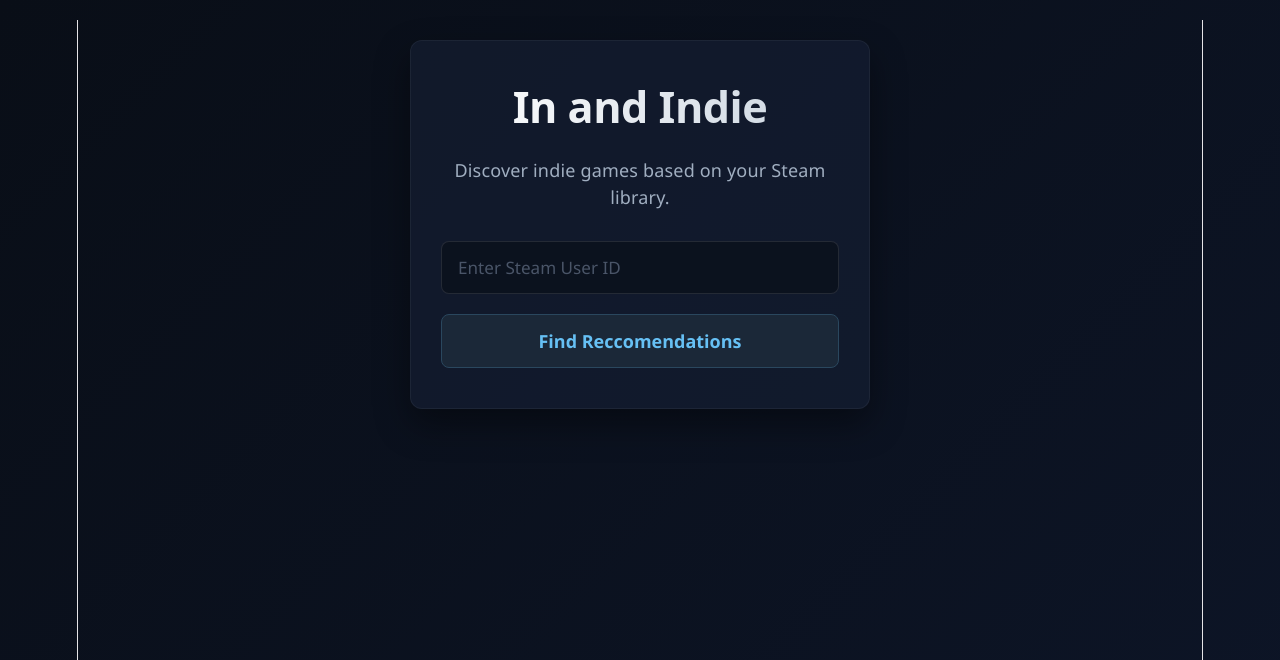
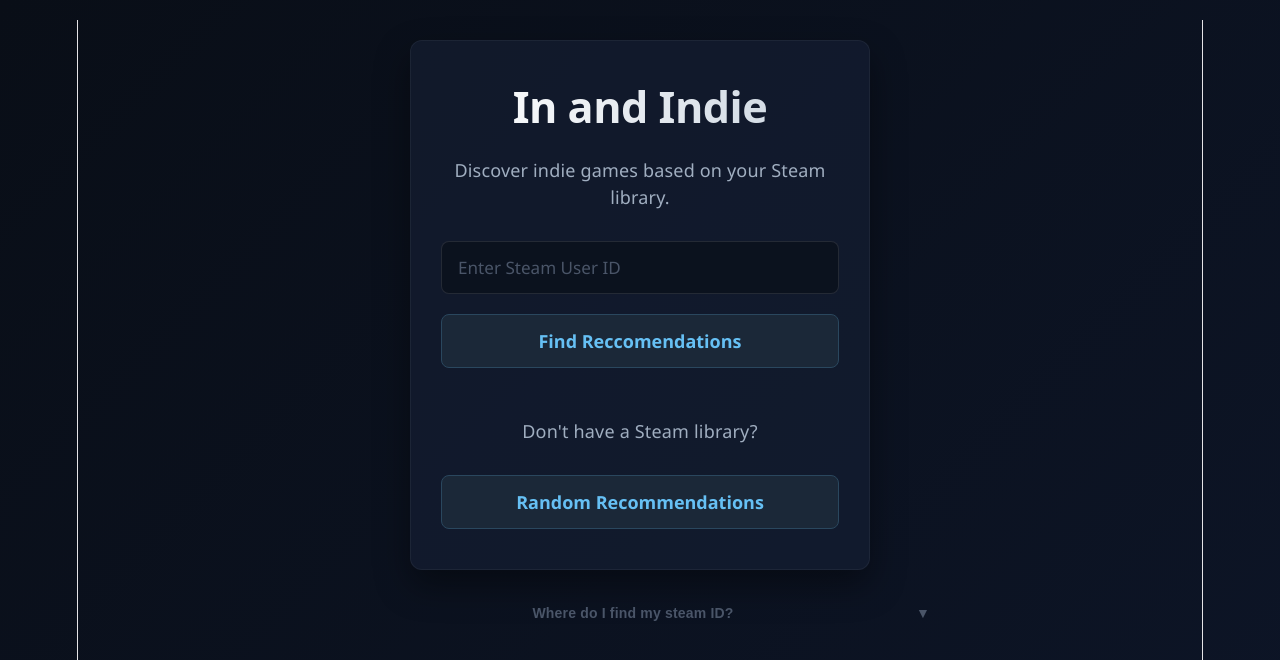
Before and after one commit to caseyjoi/in-and-indie, a React (Vite) app in the folder react-with-flask/: page / in a window 1280 px wide. Shown: the top 660 px of the page. Built offline with nearby package versions, Linux system fonts and the light colour scheme.

Commit message:
frontend is functional

```diff
--- a/react-with-flask/src/App.jsx
+++ b/react-with-flask/src/App.jsx
@@ -2,8 +2,10 @@
 import { BrowserRouter, Routes, Route } from 'react-router-dom';
 import Results from './results'
 import Home from './home'
+import Random from './random'
 import './css/results.css'
 import './css/home.css'
+
 
 function App() {
 
@@ -14,6 +16,7 @@
         <Routes>
           <Route path="/" element={<Home/>} />
           <Route path="/results/:userSteamId" element={<Results/>} />
+          <Route path="/random" element={<Random/>} />
         </Routes>
 
       </BrowserRouter>
--- a/react-with-flask/src/css/home.css
+++ b/react-with-flask/src/css/home.css
@@ -123,3 +123,51 @@
     width: 100%;
     height: 100%;
 }
+
+/*dropdown */
+/* Container for the whole FAQ section */
+.faq-container {
+  max-width: 600px;
+  margin: 0 auto;
+  font-family: sans-serif;
+}
+
+/* Individual question box */
+details {
+  margin-bottom: 10px;
+  border-radius: 8px;
+  overflow: hidden;
+}
+
+/* The question (the clickable button) */
+summary {
+  padding: 10px;
+  font-size: 14px;
+  font-weight: bold;
+  color: #4a5568;
+  cursor: pointer;
+  list-style: none; /* Removes the default browser arrow */
+  transition: background 0.3s;
+}
+
+
+/* Custom dropdown arrow */
+summary::after {
+  content: '▼'; /* Down arrow */
+  float: right;
+  font-size: 14px;
+}
+
+/* Rotates the arrow when the dropdown is open */
+details[open] summary::after {
+  transform: rotate(180deg);
+}
+
+/* The answer text */
+.faq-content {
+  text-align: left;
+  padding: 10px;
+  font-size: 15px;
+  color: #4a5568;
+  line-height: 1.5;
+}
--- a/react-with-flask/src/css/results.css
+++ b/react-with-flask/src/css/results.css
@@ -121,6 +121,9 @@
     padding: 24px;
     gap: 24px;
     transition: transform 0.2s ease, border-color 0.2s ease, box-shadow 0.2s ease;
+    display: flex;
+    align-items: center;       /* Centers the image vertically */
+    justify-content: center;   /* Optional: Centers the image horizontally */
 }
 
 /* hover aniamtion */
@@ -137,6 +140,7 @@
     border-radius: 8px;
     overflow: hidden;
     flex-shrink: 0;
+
     background-color: #1a202c;
 }
 
@@ -167,6 +171,7 @@
     margin-bottom: 8px;
 }
 
+
 .tag {
     background: rgba(66, 153, 225, 0.15);
     color: #63b3ed;
@@ -175,6 +180,24 @@
     border-radius: 6px;
     font-weight: 500;
     text-transform: capitalize;
+}
+
+.rec-summary {
+    display: flex;
+    flex-wrap: wrap;
+    gap: 8px;
+    margin-bottom: 8px;
+}
+
+
+.summary {
+    background: rgba(255, 255, 255, 0.05);
+    color: #e2e8f0;
+    font-size: 0.75rem;
+    padding: 4px 10px;
+    border-radius: 6px;
+    font-weight: 500;
+    line-height: 1.2
 }
 
 /* ratings */
--- a/react-with-flask/src/home.jsx
+++ b/react-with-flask/src/home.jsx
@@ -1,25 +1,44 @@
 import { useState, useEffect } from 'react'
-import {Link} from 'react-router-dom'
+import { Link } from 'react-router-dom'
 import './css/home.css'
 
 
 
-function Home(){
-    const[userSteamId, setUserSteamId] = useState("")
+function Home() {
+    const [userSteamId, setUserSteamId] = useState("")
     return (
+        <div>
         <div className="container">
 
-        <div className="card">
-            <h1> In and Indie </h1>
+            <div className="card">
+                <h1> In and Indie </h1>
 
-            <p> Discover indie games based on your Steam library. </p>
+                <p> Discover indie games based on your Steam library. </p>
 
-            <input type="text" placeholder="Enter Steam User ID" value={userSteamId} onChange={(change) => setUserSteamId(change.target.value)}/>
+                <input type="text" placeholder="Enter Steam User ID" value={userSteamId} onChange={(change) => setUserSteamId(change.target.value)} />
 
-            <button className="a" onClick> <Link to={`/results/${userSteamId}`}> Find Reccomendations </Link></button>
+                <button className="a" onClick> <Link to={`/results/${userSteamId}`}> Find Reccomendations </Link></button>
+                  <p> </p>
+                  <p> Don't have a Steam library?</p>
+                <button className="a" onClick> <Link to={`/random`}> Random Recommendations </Link></button>
+
+            </div>
+
+
         </div>
 
+        <div className="faq-container">
+      <details>
+
+        <summary>Where do I find my steam ID?</summary>
+        <div className="faq-content">
+          <p>Open the Steam app and click your username on the top right. Select Account Details. Your Steam ID sits underneath your displayed username in gray. Alternatively, you can find your Steam ID in your profile URL. When on your profile page, your Steam ID is the 17-digit number at the end of the URL.
+</p>
+        </div>
+      </details>
     </div>
+</div>
+
     )
 }
 export default Home
--- /dev/null
+++ b/react-with-flask/src/random.jsx
@@ -0,0 +1,162 @@
+import { useState, useEffect } from 'react'
+import './css/results.css'
+import { useParams, useNavigate, Link } from 'react-router-dom';
+
+
+function watchURLToEmbedURL(url) {
+  if (!url) {
+    return "";
+  }
+
+  if (url.includes("watch?v=")) {
+    let videoID = url.split("watch?v=");
+    videoID = videoID[1];
+    return `https://www.youtube.com/embed/${videoID}`;
+  }
+  return url;
+};
+
+function Random() {
+  const [recommendations, setRecommendations] = useState({})
+  const [error, setError] = useState(null)
+  const [isLoading, setIsLoading] = useState(true);
+  const navigator = useNavigate();
+
+
+
+  useEffect(() => {
+
+    const fetchData = async () => {
+      try {
+        setIsLoading(true);
+        setError(null);
+
+        const response = await fetch(`/api/random`);
+
+        if (!response.ok) {
+          throw new Error('API fetch failed.');
+        }
+
+        const result = await response.json();
+        setRecommendations(result.random_games);
+      } catch (err) {
+        setError(err.message);
+      } finally {
+        setIsLoading(false);
+      }
+    };
+
+    fetchData();
+
+  }, []);
+
+
+
+  //loads loading page
+  if (isLoading) {
+
+    return (
+      <>
+
+        <div className="container">
+
+          <div className="card">
+            <div className="top-games"> Loading data, please wait...</div>
+          </div>
+
+        </div>
+      </>
+
+    )
+  }
+  //loads error page
+  if (error) {
+    return (
+      <>
+
+        <div className="container">
+
+          <div className="card">
+            <div className="top-games">Error: {error}</div>
+            <div className="top-game-details">Sorry, we had trouble loading your recommendations Please try again later.</div>
+
+            <button className="a" onClick> <Link to={'/'}>Return to Home Page</Link></button>
+          </div>
+
+        </div>
+      </>
+    )
+  }
+
+
+  //loads recommendation page
+  return (
+    <>
+      {/*<pre>{JSON.stringify(top5Games, null, 2)}</pre>*/}
+      <div className="dashboard-wrapper">
+        <header>
+          <h1> Welcome!</h1>
+        </header>
+        <main>
+          <section>
+
+            <h2> We pulled 3 random games for you. </h2>
+
+            {Array.isArray(recommendations) && recommendations.map((rec) => (
+              <div key={rec.name} className="rec-card">
+                <div className="rec-trailer-or-img">
+                  {rec.trailer_url ? (
+                    <iframe
+                      width="250"
+                      height="146"
+                      src={watchURLToEmbedURL(rec.trailer_url)}
+                      title="YouTube video player"
+                      frameBorder="0"
+                      allow="accelerometer; autoplay; clipboard-write; encrypted-media; gyroscope; picture-in-picture; web-share"
+                      referrerPolicy="strict-origin-when-cross-origin"
+                      allowFullScreen>
+                    </iframe>)
+                    : (rec.cover_url && <img src={rec.cover_url} alt="game content" />)}
+                </div>
+
+                <div className="rec-card-details">
+                  <div className="rec-card-header">
+                    <h3 className="game-title"> {rec.name} </h3>
+                  </div>
+
+                  <div className="rec-tags">
+                    <span className="tag"> genre: {rec.genres} </span>
+                  </div>
+
+                  <div className="rec-summary">
+                    <span className="summary"> {rec.summary} </span>
+                  </div>
+
+                  <div className="rec-rating">
+                    <span className="rating">IGDB Rating: {rec.rating} </span>
+                  </div>
+
+                  <div className="community-buttons">
+                    {rec.steam_link && <a href={rec.steam_link} className="btn"> View on Steam </a>}
+
+                    {Array.isArray(rec.community_links) && rec.community_links.map((community) => (
+                      community.url && <a key={community.url} href={community.url} className="btn"> {community.platform} </a>
+                    ))}
+                  </div>
+
+
+                </div>
+              </div>
+            ))}
+          </section>
+          <div className="card">
+            <button className="a" onClick> <Link to={'/'}>Return to Home Page</Link></button>
+          </div>
+        </main>
+      </div>
+    </>
+  )
+
+}
+
+export default Random;
--- a/react-with-flask/src/results.jsx
+++ b/react-with-flask/src/results.jsx
@@ -179,10 +179,9 @@
     const navigator = useNavigate();
 
 
+
     useEffect(() => {
-        //Commented out actual API call
-        //current hardcoding a specific steam USER -> implement fetch(`/api/events/${day}`) format
-        //define async fetch function
+
         const fetchData = async () => {
             try {
                 setIsLoading(true);
@@ -222,6 +221,8 @@
         setError("There was an error with the userid.")
     }
     */
+
+    //loads loading page
     if (isLoading) {
 
         return (
@@ -238,7 +239,7 @@
 
         )
     }
-
+    //loads error page
     if (error) {
         return (
             <>
@@ -257,6 +258,8 @@
         )
     }
 
+
+    //loads recommendation page
     return (
         <>
             {/*<pre>{JSON.stringify(top5Games, null, 2)}</pre>*/}
@@ -317,6 +320,10 @@
                                     <span className="tag"> genre: {rec.genres} </span>
                                 </div>
 
+                                 <div className="rec-summary">
+                                    <span className="summary"> {rec.summary} </span>
+                                </div>
+
                                 <div className="rec-rating">
                                     <span className="rating">IGDB Rating: {rec.rating} </span>
                                 </div>
```
